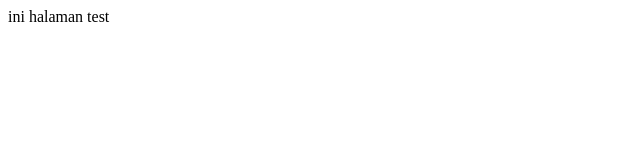
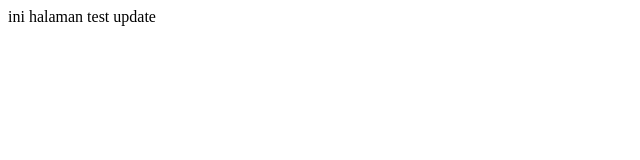
Before and after one commit to maseduproject/web-sekolah, a plain HTML site: page test.html in a window 1280 px wide. Shown: the full height of the page, 0-640 px from the left. Drawn offline with Linux system fonts and the light colour scheme.

Commit message:
Update file test

```diff
--- a/test.html
+++ b/test.html
@@ -6,6 +6,6 @@
     <title>Document</title>
 </head>
 <body>
-    ini halaman test
+    ini halaman test update
 </body>
 </html>
```
